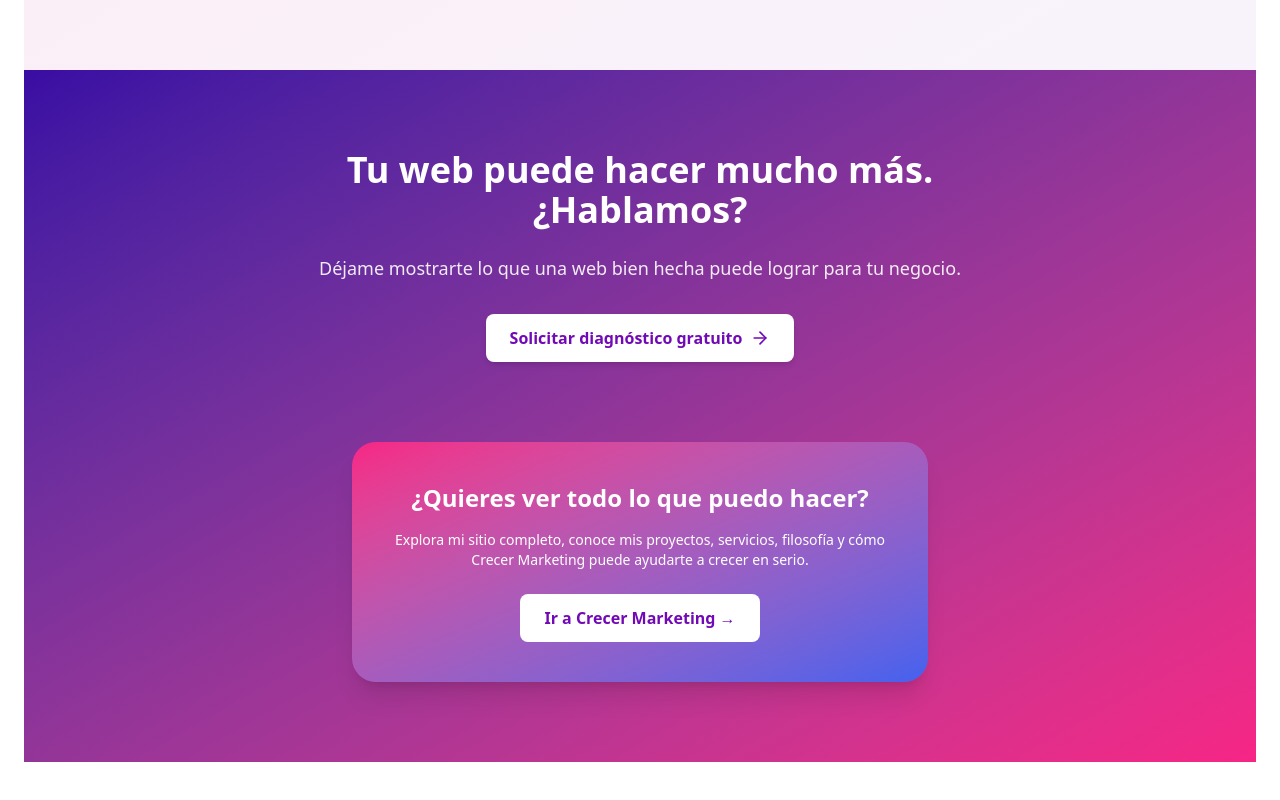
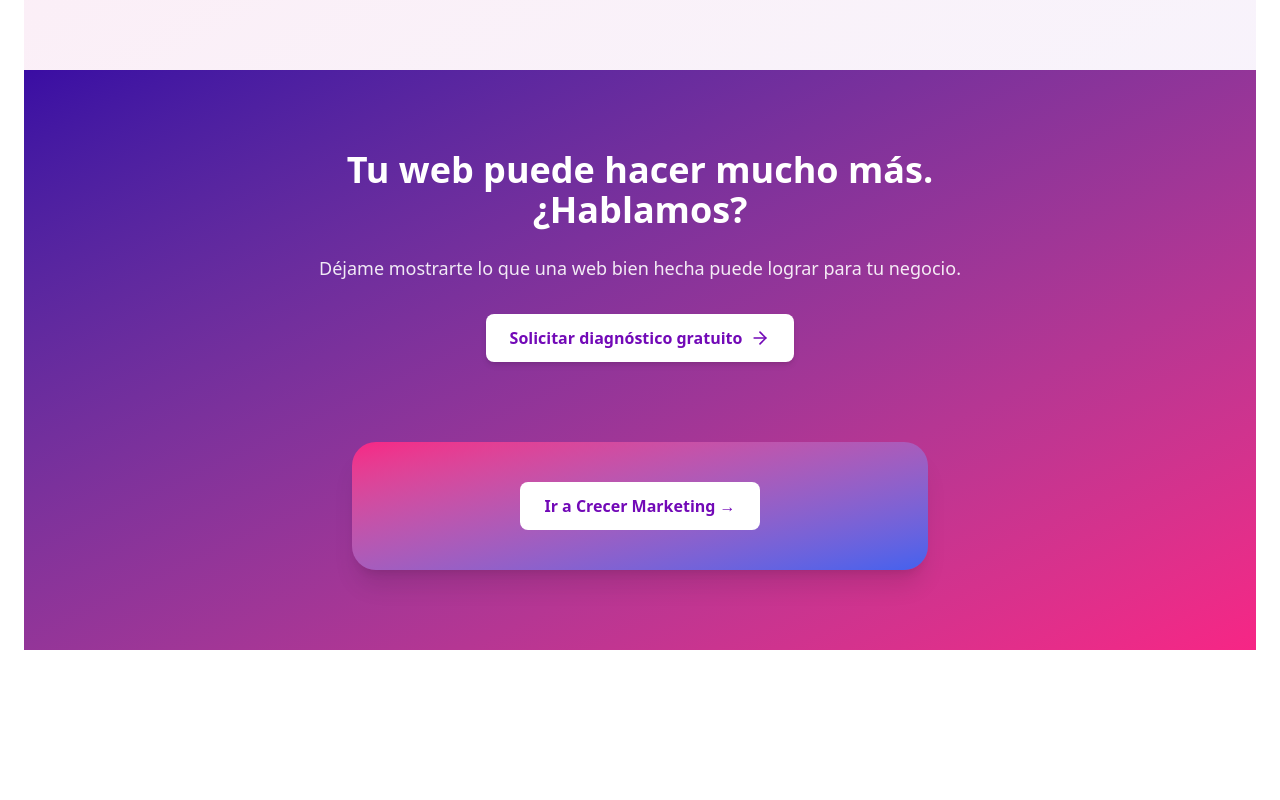
Before and after one commit to JPgitidaho/crecermarketing-web, a React (Vite) app: page /soluciones in a window 1280 px wide. Shown: the part 1894-2694 px from the top of the page. After the commit the page ends 2624 px from the top, so only its background shows below. Built offline with nearby package versions, Linux system fonts and the light colour scheme.

Commit message:
actualization

```diff
--- a/src/components/CTAFinal.jsx
+++ b/src/components/CTAFinal.jsx
@@ -20,8 +20,7 @@ function CTAFinal() {
       </div>
       <section className="mt-20 text-center">
   <div className="max-w-xl mx-auto bg-gradient-to-br from-[#f72585] to-[#4361ee] text-white rounded-3xl p-10 shadow-xl hover:scale-105 transition">
-    <h3 className="text-2xl font-bold mb-4">¿Quieres ver todo lo que puedo hacer?</h3>
-    <p className="text-sm mb-6">Explora mi sitio completo, conoce mis proyectos, servicios, filosofía y cómo Crecer Marketing puede ayudarte a crecer en serio.</p>
+
     <a
       href="https://crecermarketing.vercel.app/"
       target="_blank"
```
